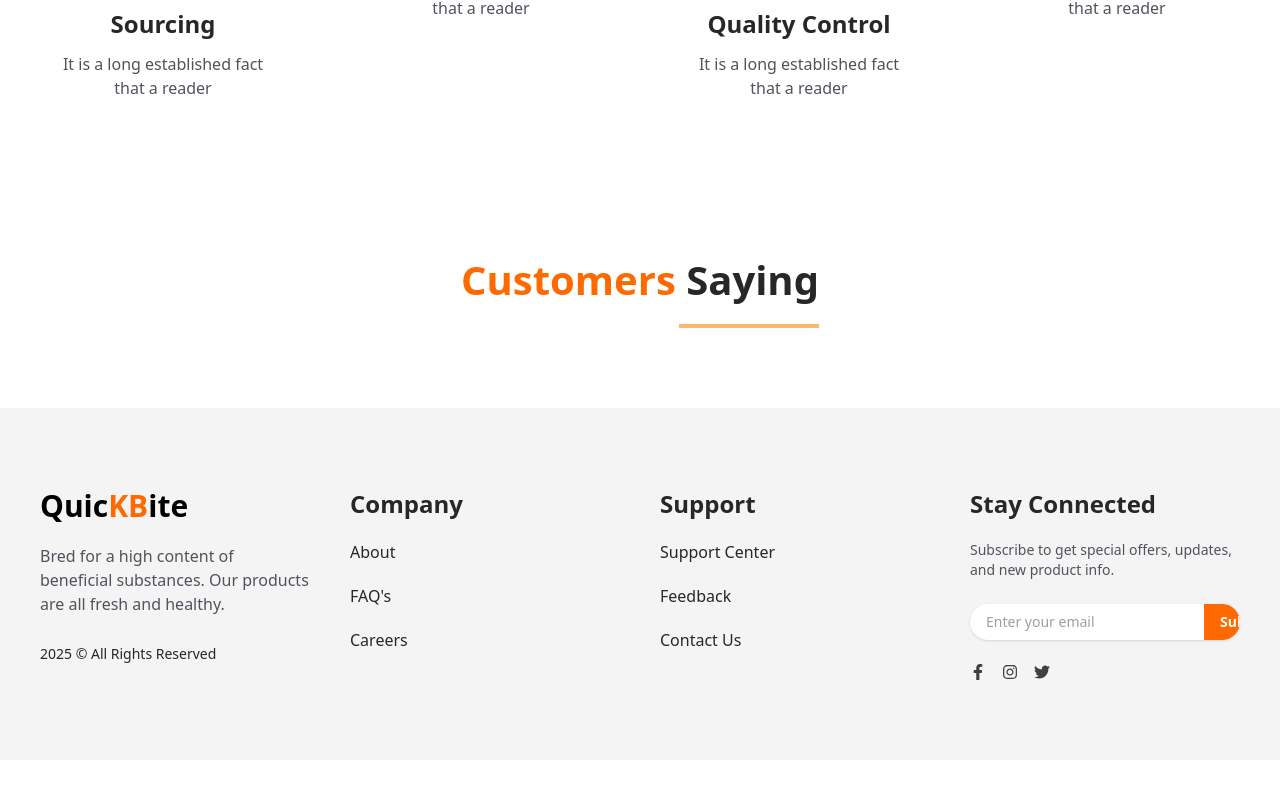
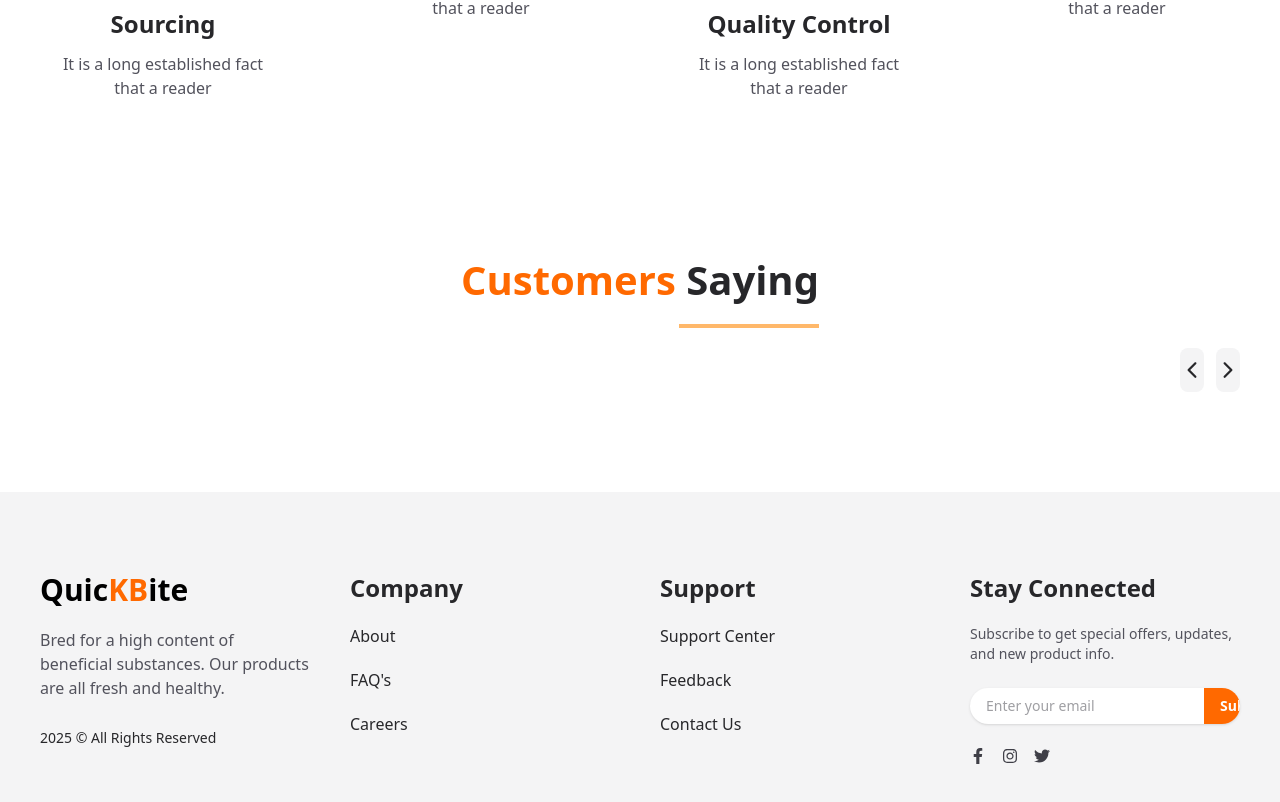
Before and after one commit to abx15/quickbite, a React (Vite) app: page / in a window 1280 px wide. Shown: the part 5099-5901 px from the top of the page. Before the commit the page ends 5859 px from the top, so only its background shows below. Built offline with nearby package versions, Linux system fonts and the light colour scheme.

Commit message:
some chenges

```diff
--- a/src/components/Testimonials/Testimonials.jsx
+++ b/src/components/Testimonials/Testimonials.jsx
@@ -1,11 +1,22 @@
 import React from 'react'
 import Heading from '../Heading/Heading'
+import { IoIosArrowBack, IoIosArrowForward } from 'react-icons/io'
 
 const Testimonials = () => {
     return (
         <setion>
             <div className='max-w-[1400px] px-10 mx-auto py-20'>
                 <Heading highlight='Customers' heading='Saying' />
+                <div className='py-5 flex justify-end gap-x-3'>
+                    <button className='text-2xl rounded-lg q-11 h-11 bg-zinc-100 hover:bg-orange-500 text-zinc-800 cursor-pointer flex justify-center items-center'>
+                        <IoIosArrowBack />
+
+                    </button>
+                    <button className='text-2xl rounded-lg q-11 h-11 bg-zinc-100 hover:bg-orange-500 text-zinc-800 cursor-pointer flex justify-center items-center'>
+                        <IoIosArrowForward />
+
+                    </button>
+                </div>
             </div>
 
         </setion>
```
Lines whose indentation alone changed are shown as unchanged.
